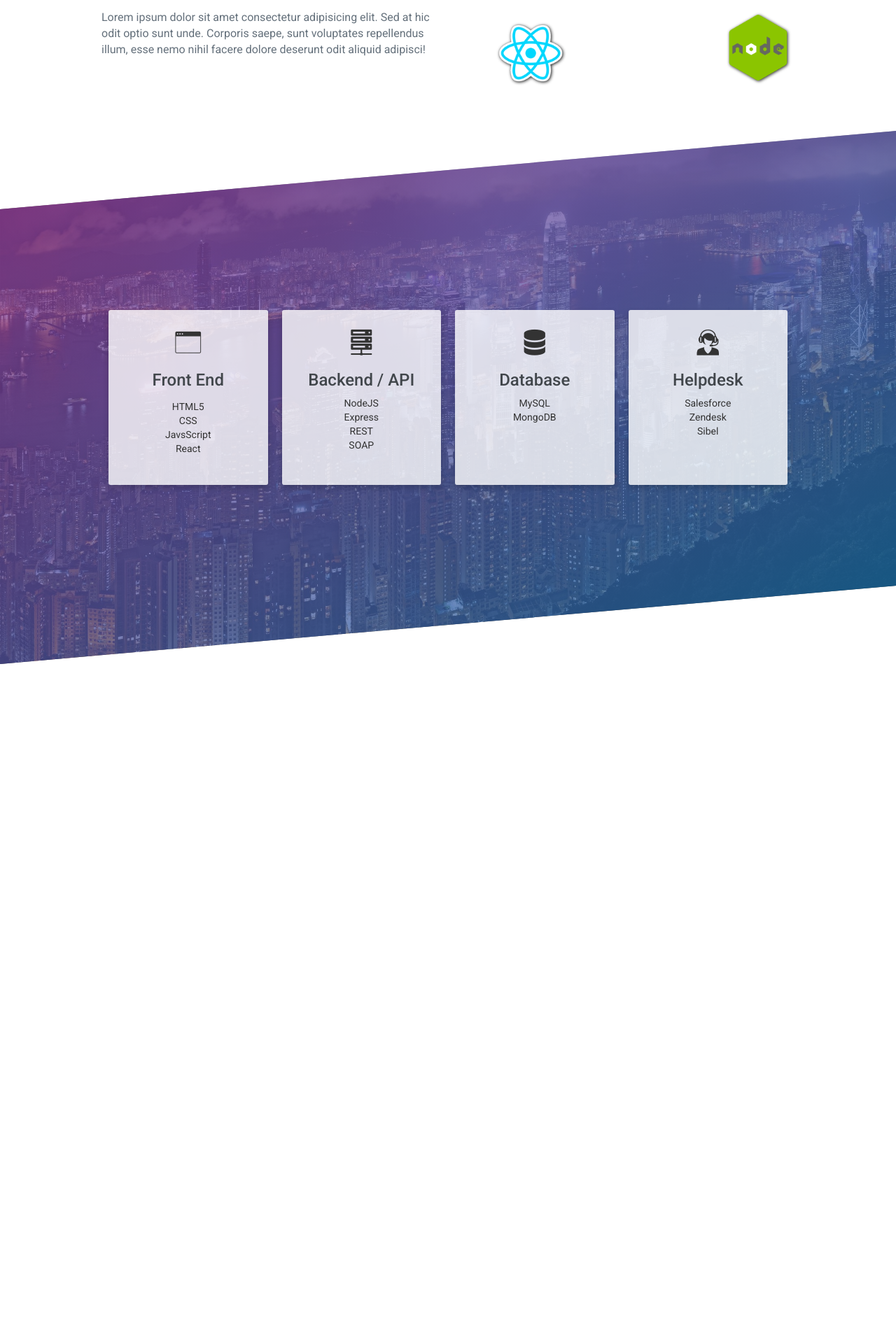
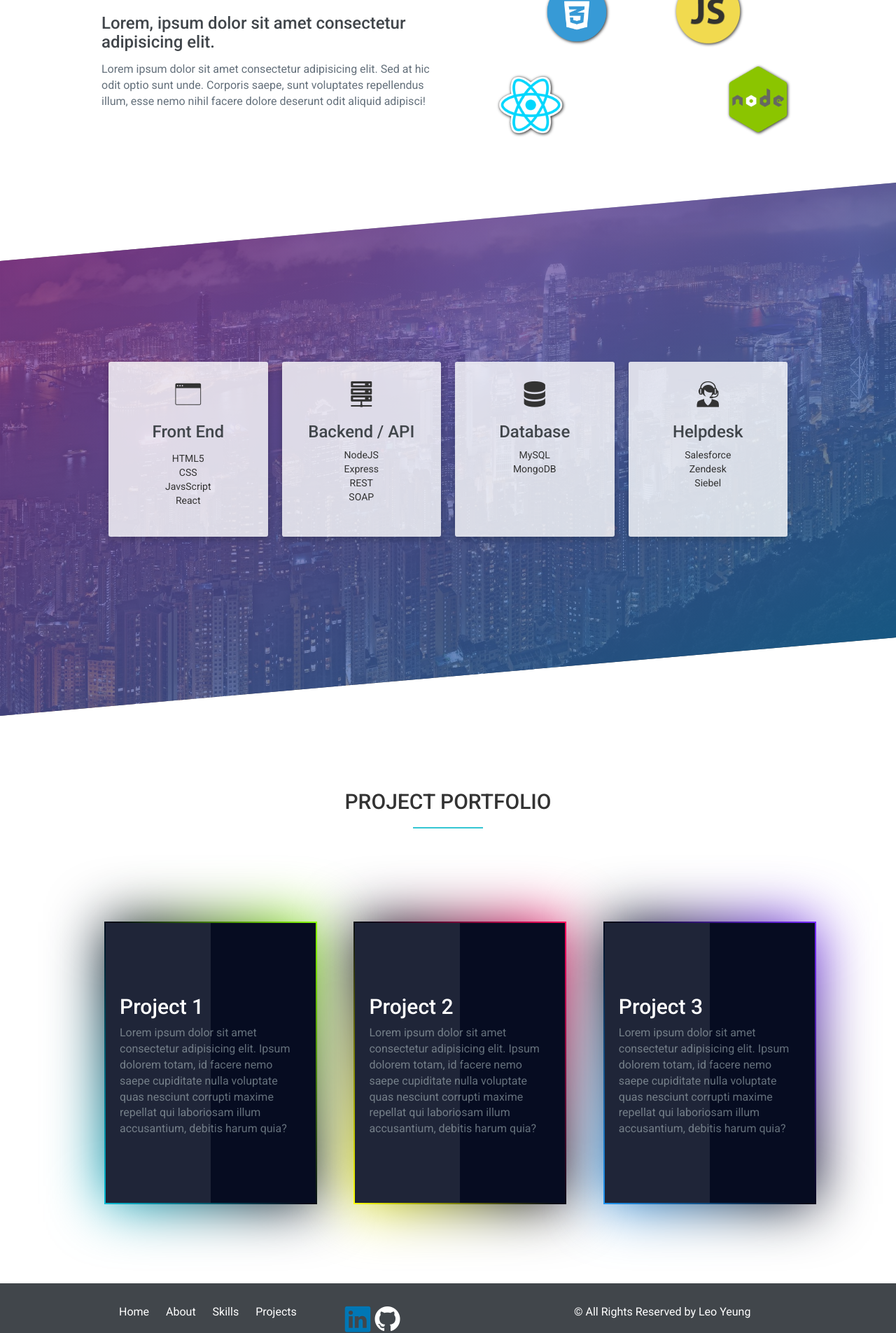
Before and after one commit to leokyeung/leokyeung.com, a PHP site: page / in a window 1280 px wide. Shown: the part 1196-3101 px from the top of the page at 70% size. Before the commit the page ends 2145 px from the top, so only its background shows below. Run offline with PHP 8.4, Linux system fonts and the light colour scheme.

Commit message:
Added project section and footer

```diff
--- a/css/style.css
+++ b/css/style.css
@@ -21,9 +21,11 @@ h3 {
     transform: scale(1.2);
     cursor: default;
 }
+
 .head-logo {
     transition: all .3s;
 }
+
 /*Home Section */
 
 #home {
@@ -96,6 +98,14 @@ h3 {
     animation-duration: 1s;
 }
 
+.content-title-underline {
+    width: 100px;
+    height: 2px;
+    background-color: #34c6d3;
+    margin: 0 auto 30px auto;
+
+}
+
 /* ===================
          Navigation
 ======================*/
@@ -122,7 +132,7 @@ h3 {
     padding: 1px;
 }
 
-.navbar-nav > li > a {
+.navbar-nav>li>a {
     color: #fff;
     font-size: 15px;
     letter-spacing: 1px;
@@ -150,6 +160,8 @@ h3 {
 /* About Section */
 .heading-secondary {
     text-transform: uppercase;
+    padding-top: 52px;
+    padding-bottom: 10px;
 }
 
 .u-center-text {
@@ -231,6 +243,7 @@ h3 {
 #features {
     padding: 20rem 0;
     margin-top: 150px;
+    margin-bottom: 90px;
     background-image: linear-gradient(to right bottom, rgba(142, 57, 153, 0.75), rgba(30, 115, 172, 0.75)), url(../img/hk.jpg);
     background-size: cover;
     transform: skewY(-5deg);
@@ -247,6 +260,11 @@ h3 {
 }
 
 .row:after {
+    content: "";
+    display: table;
+    clear: both;
+}
+.row1:after {
     content: "";
     display: table;
     clear: both;
@@ -268,6 +286,7 @@ h3 {
 
     }
 }
+
 .card:hover {
     transform: translateY(-1.5rem) scale(1.03);
 }
@@ -290,6 +309,158 @@ ul {
     margin: 0;
     padding: 0;
 }
+
+/* Projects */
+.row1 {
+    max-width: 85%;
+    margin: 0 auto;
+
+}
+
+.row1 [class^="col-"] {
+    float: left;
+}
+
+.heading-third {
+    text-transform: uppercase;
+    padding-top: 72px;
+    padding-bottom: 10px;
+}
+
+
+.col-1-of-3 {
+    width: 30%;
+    margin: 15px;
+}
+
+
+.box {
+    position: relative;
+    width: 300px;
+    height: 400px;
+    display: flex;
+    justify-content: center;
+    align-items: center;
+    background: #060c21;
+    margin: 40px;
+}
+
+.box:before {
+    content: '';
+    position: absolute;
+    top: -2px;
+    left: -2px;
+    right: -2px;
+    bottom: -2px;
+    background: #fff;
+    z-index: -1;
+}
+
+.box:after {
+    content: '';
+    position: absolute;
+    top: -2px;
+    left: -2px;
+    right: -2px;
+    bottom: -2px;
+    background: #fff;
+    z-index: -2;
+    filter: blur(40px);
+}
+
+
+
+
+.col-1-of-3:nth-child(1) .box:before,
+.col-1-of-3:nth-child(1) .box:after{
+    background: linear-gradient(235deg, #89ff00,#010615,#00bcd4);
+
+}
+
+.col-1-of-3:nth-child(2) .box:before,
+.col-1-of-3:nth-child(2) .box:after {
+    background: linear-gradient(235deg, #ff005e,#010615,#fbff00);
+
+}
+
+.col-1-of-3:nth-child(3) .box:before,
+.col-1-of-3:nth-child(3) .box:after {
+    background: linear-gradient(235deg, #772aff,#010615,#2196F3);
+
+}
+
+.box .glass {
+    position: absolute;
+    top: 0;
+    left: 0;
+    width: 50%;
+    height: 100%;
+    display: block;
+    background: rgba(255,255,255,0.1);
+    pointer-events: none;
+}
+
+.box .content {
+    padding: 20px;
+    color: #fff;
+}
+/* Footer */
+
+#footer-bottom {
+    background-color: #41464b;
+    padding: 30px 0;
+    margin-top: 60px;
+}
+
+#footer-copyrights p {
+    margin: 0;
+    color: #fff;
+
+}
+
+#footer-menu {
+    float: left;
+    color: #fff;
+    font-size: 16px;
+    font-weight: 200;
+}
+
+#footer-menu ul {
+    list-style: none;
+    padding-left: 0;
+    margin: 0;
+}
+
+#footer-menu ul li {
+    display: inline-block;
+}
+
+#footer-menu a {
+    color: #fff;
+    font-size: 16px;
+    font-weight: 300;
+    margin: 0 10px;
+    text-decoration: none;
+}
+
+#footer-menu a:hover {
+    color: #34c6d3;
+}
+.icofont-linkedin {
+    color: #0077B5;
+}
+
+.fa-github {
+    color: white;
+}
+
+
+
+
+
+
+
+
 
 @media only screen and (min-width : 375px) and (max-width : 812px) and (-webkit-device-pixel-ratio : 3) {
     .composition {
--- a/index.html
+++ b/index.html
@@ -34,7 +34,8 @@
                             <span class="icon-bar"></span>
                         </button>
 
-                        <a class="navbar-brand" href="https://leo-resume.s3-us-west-1.amazonaws.com/Leo+Yeung+Resume.pdf" target="_blank">
+                        <a class="navbar-brand"
+                            href="https://leo-resume.s3-us-west-1.amazonaws.com/Leo+Yeung+Resume.pdf" target="_blank">
                             <img class="head-logo" src="img/favicon.ico" alt="logo">
                         </a>
                     </div>
@@ -84,6 +85,7 @@
                     Front End Focused
                     <br>With Full Stack Experience
                 </h2>
+                <div class="content-title-underline"></div>
             </div>
             <div class="row">
                 <div class="col-1-of-2 wow fadeInUp" data-wow-duration="0.5s" data-wow-delay=".5s">
@@ -125,7 +127,7 @@
     <section id="features">
         <div class="row wow zoomIn" data-wow-duration="0.5s" data-wow-delay=".5s">
 
-            <div class="column ">
+            <div class="column">
                 <div class="card">
                     <i class="icofont-interface icofont-3x"></i>
                     <h3 class="u-margin-bottom-small">Front End</h3>
@@ -140,7 +142,7 @@
 
             <div class="column">
                 <div class="card">
-                        <i class="icofont-server icofont-3x"></i>
+                    <i class="icofont-server icofont-3x"></i>
                     <h3>Backend / API</h3>
                     <ul>
                         <li>NodeJS</li>
@@ -153,7 +155,7 @@
 
             <div class="column">
                 <div class="card">
-                        <i class="icofont-database icofont-3x"></i>
+                    <i class="icofont-database icofont-3x"></i>
                     <h3>Database</h3>
                     <ul>
                         <li>MySQL</li>
@@ -163,24 +165,94 @@
             </div>
             <div class="column">
                 <div class="card">
-                        <i class="icofont-live-support icofont-3x"></i>
+                    <i class="icofont-live-support icofont-3x"></i>
                     <h3>Helpdesk</h3>
                     <ul>
                         <li>Salesforce</li>
                         <li>Zendesk</li>
-                        <li>Sibel</li>
+                        <li>Siebel</li>
                     </ul>
                 </div>
             </div>
         </div>
     </section>
-    <br />
-    <br />
-    <br />
-    <br />
-    <br />
-    <br />
-    <br />
+
+    <section id="projects">
+        <div class="u-center-text u-margin-bottom-big wow fadeInDown" data-wow-duration="0.5s" data-wow-delay=".5s">
+            <h2 class="heading-third">Project Portfolio</h2>
+            <div class="content-title-underline"></div>
+        </div>
+
+        <div class="row1 wow fadeInUp" data-wow-duration="0.5s" data-wow-delay=".5s">
+            <div class="col-1-of-3">
+                <div class="box">
+                    <div class="glass"></div>
+                    <div class="content">
+                        <h2>Project 1</h2>
+                        <p>Lorem ipsum dolor sit amet consectetur adipisicing elit. Ipsum dolorem totam, id facere nemo
+                            saepe cupiditate nulla voluptate quas nesciunt corrupti maxime repellat qui laboriosam illum
+                            accusantium, debitis harum quia?</p>
+                    </div>
+                </div>
+            </div>
+            <div class="col-1-of-3">
+                <div class="box">
+                    <div class="glass"></div>
+                    <div class="content">
+                        <h2>Project 2</h2>
+                        <p>Lorem ipsum dolor sit amet consectetur adipisicing elit. Ipsum dolorem totam, id facere nemo
+                            saepe cupiditate nulla voluptate quas nesciunt corrupti maxime repellat qui laboriosam illum
+                            accusantium, debitis harum quia?</p>
+                    </div>
+                </div>
+            </div>
+            <div class="col-1-of-3">
+                <div class="box">
+                    <div class="glass"></div>
+                    <div class="content">
+                        <h2>Project 3</h2>
+                        <p>Lorem ipsum dolor sit amet consectetur adipisicing elit. Ipsum dolorem totam, id facere nemo
+                            saepe cupiditate nulla voluptate quas nesciunt corrupti maxime repellat qui laboriosam illum
+                            accusantium, debitis harum quia?</p>
+                    </div>
+                </div>
+            </div>
+        </div>
+
+
+    </section>
+    <footer>
+        <div id="footer-bottom">
+            <div class="container">
+                <div class="row">
+                    <div class="col-sm-4">
+                        <div id="footer-menu">
+                            <ul>
+                                <li><a href="#home">Home</a></li>
+                                <li><a href="#about">About</a></li>
+                                <li><a href="#work">Skills</a></li>
+                                <li><a href="#team">Projects</a></li>
+                            </ul>
+                        </div>
+                    </div>
+
+                    <div class="col-sm-4">
+                            <div id="footer-icons">
+                                    <i class="icofont-linkedin icofont-3x"></i>
+                                    <i class="fa fa-github fa-3x" aria-hidden="true"></i>
+                            </div>
+                        </div>
+
+                    <div class="col-sm-4">
+                        <div id="footer-copyrights">
+                            <p>&copy; All Rights Reserved by Leo Yeung</p>
+                        </div>
+                    </div>
+                </div>
+            </div>
+        </div>
+
+    </footer>
 
 
 
```
